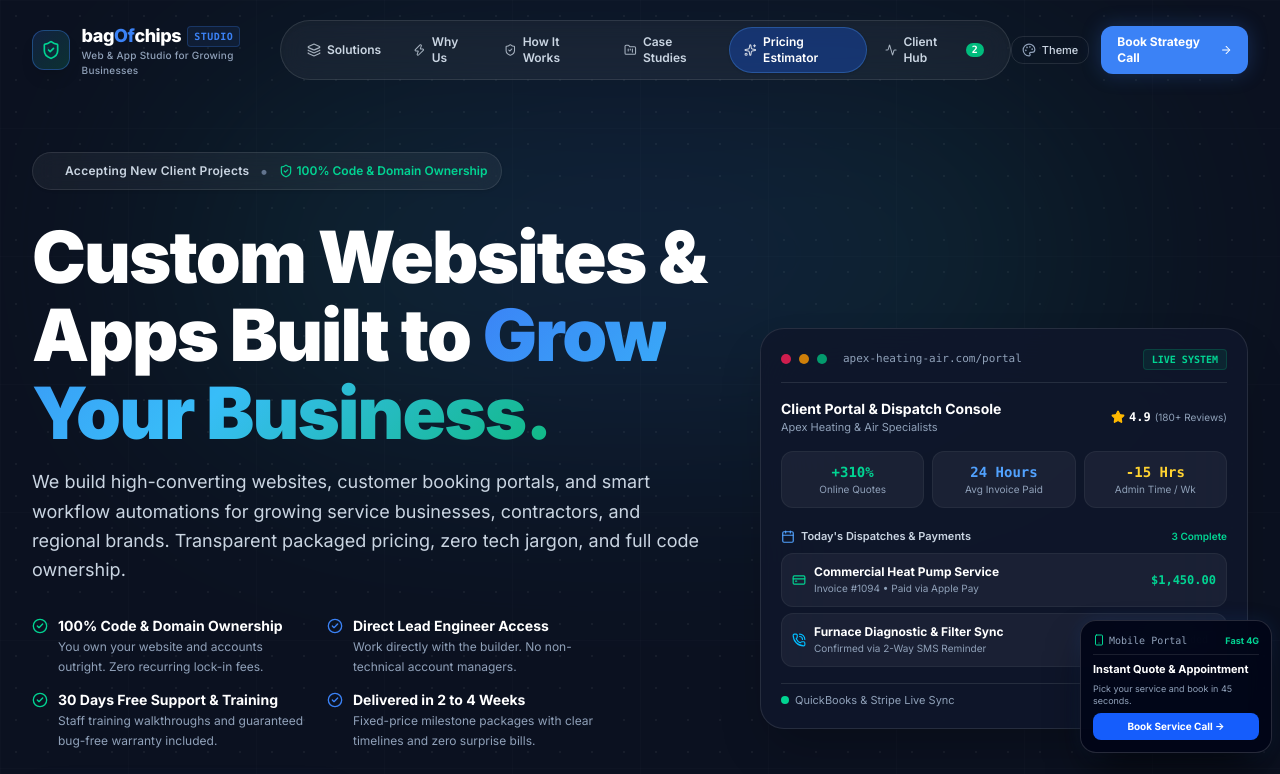
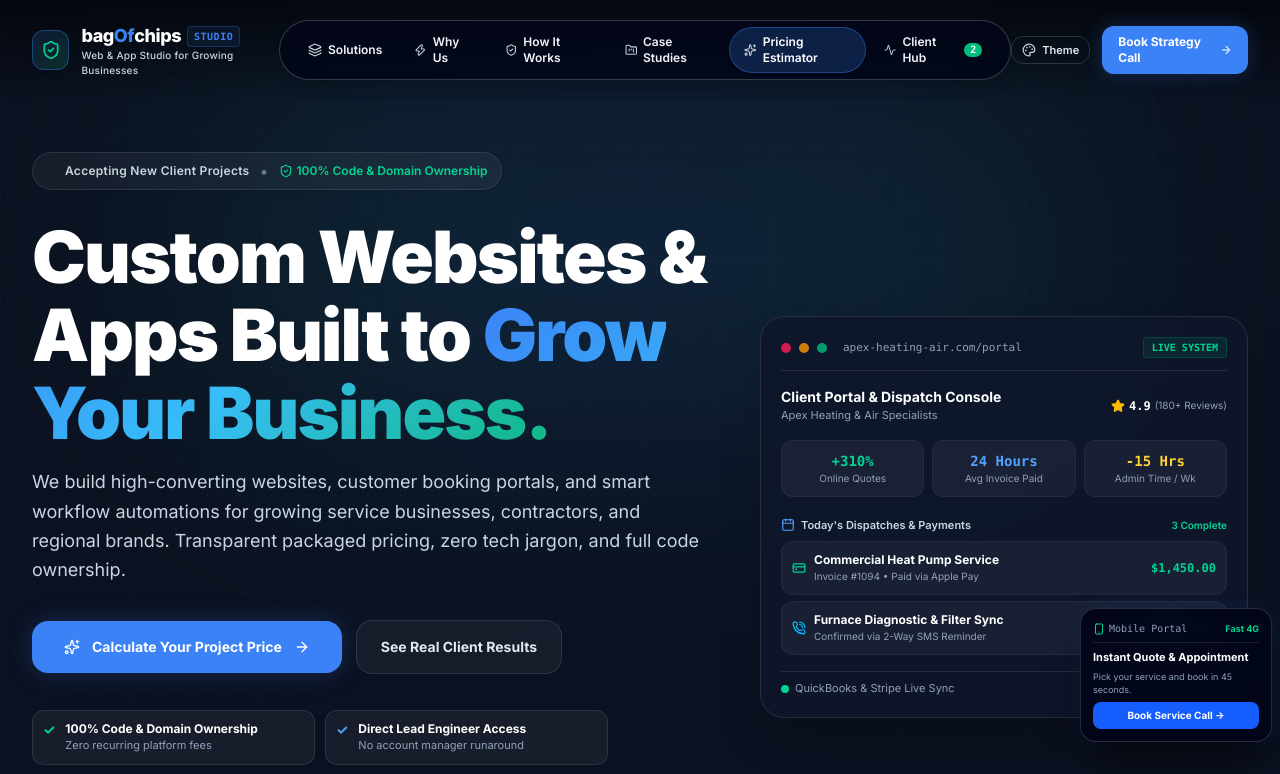
Before and after one commit to MagnusDrake/bagofchips-ses, a React (Vite) app: page / in a window 1280 px wide. Shown: the top 774 px of the page. Built offline with nearby package versions, Linux system fonts and the light colour scheme.

Commit message:
fix(polish): streamline hero proposition, align client hub with SMB workflows, improve input usability, and ensure WCAG AAA contrast

```diff
--- a/src/components/Hero.tsx
+++ b/src/components/Hero.tsx
@@ -4,7 +4,6 @@ import {
   Sparkles,
   ArrowRight,
   ShieldCheck,
-  CheckCircle2,
   Calendar,
   CreditCard,
   Star,
@@ -59,43 +58,8 @@ export const Hero: React.FC = () => {
               </p>
             </div>
 
-            {/* 4 Core Pillars for SMBs */}
-            <div className="grid grid-cols-1 sm:grid-cols-2 gap-3.5 pt-1 max-w-xl mx-auto lg:mx-0 text-left">
-              <div className="flex items-start gap-2.5 text-xs sm:text-sm text-slate-200">
-                <CheckCircle2 className="w-4 h-4 shrink-0 mt-0.5 text-emerald-400" />
-                <div>
-                  <span className="font-bold text-white block">100% Code & Domain Ownership</span>
-                  <span className="text-slate-400 text-xs">You own your website and accounts outright. Zero recurring lock-in fees.</span>
-                </div>
-              </div>
-
-              <div className="flex items-start gap-2.5 text-xs sm:text-sm text-slate-200">
-                <CheckCircle2 className="w-4 h-4 shrink-0 mt-0.5" style={{ color: themeConfig.primaryColor }} />
-                <div>
-                  <span className="font-bold text-white block">Direct Lead Engineer Access</span>
-                  <span className="text-slate-400 text-xs">Work directly with the builder. No non-technical account managers.</span>
-                </div>
-              </div>
-
-              <div className="flex items-start gap-2.5 text-xs sm:text-sm text-slate-200">
-                <CheckCircle2 className="w-4 h-4 shrink-0 mt-0.5 text-emerald-400" />
-                <div>
-                  <span className="font-bold text-white block">30 Days Free Support & Training</span>
-                  <span className="text-slate-400 text-xs">Staff training walkthroughs and guaranteed bug-free warranty included.</span>
-                </div>
-              </div>
-
-              <div className="flex items-start gap-2.5 text-xs sm:text-sm text-slate-200">
-                <CheckCircle2 className="w-4 h-4 shrink-0 mt-0.5" style={{ color: themeConfig.primaryColor }} />
-                <div>
-                  <span className="font-bold text-white block">Delivered in 2 to 4 Weeks</span>
-                  <span className="text-slate-400 text-xs">Fixed-price milestone packages with clear timelines and zero surprise bills.</span>
-                </div>
-              </div>
-            </div>
-
             {/* Action CTA Buttons */}
-            <div className="flex flex-col sm:flex-row items-center justify-center lg:justify-start gap-4 pt-3">
+            <div className="flex flex-col sm:flex-row items-center justify-center lg:justify-start gap-3.5 pt-2">
               <a
                 href="#configurator"
                 className="w-full sm:w-auto inline-flex items-center justify-center gap-3 px-8 py-4 rounded-2xl text-sm font-bold text-white shadow-xl transition-all duration-200 hover:scale-102 active:scale-98 group cursor-pointer"
@@ -117,8 +81,43 @@ export const Hero: React.FC = () => {
               </a>
             </div>
 
+            {/* Streamlined 4 Guarantees Micro-Grid Directly Beneath CTA */}
+            <div className="grid grid-cols-1 sm:grid-cols-2 gap-2.5 pt-2 max-w-xl mx-auto lg:mx-0 text-left">
+              <div className="p-2.5 rounded-xl bg-white/5 border border-white/10 flex items-start gap-2.5">
+                <span className="text-emerald-400 font-bold text-sm leading-none shrink-0 mt-0.5">✓</span>
+                <div>
+                  <span className="text-xs font-bold text-white block">100% Code & Domain Ownership</span>
+                  <span className="text-[11px] text-slate-400 block">Zero recurring platform fees</span>
+                </div>
+              </div>
+
+              <div className="p-2.5 rounded-xl bg-white/5 border border-white/10 flex items-start gap-2.5">
+                <span className="text-blue-400 font-bold text-sm leading-none shrink-0 mt-0.5">✓</span>
+                <div>
+                  <span className="text-xs font-bold text-white block">Direct Lead Engineer Access</span>
+                  <span className="text-[11px] text-slate-400 block">No account manager runaround</span>
+                </div>
+              </div>
+
+              <div className="p-2.5 rounded-xl bg-white/5 border border-white/10 flex items-start gap-2.5">
+                <span className="text-emerald-400 font-bold text-sm leading-none shrink-0 mt-0.5">✓</span>
+                <div>
+                  <span className="text-xs font-bold text-white block">30 Days Free Support</span>
+                  <span className="text-[11px] text-slate-400 block">Bug-free warranty & staff training</span>
+                </div>
+              </div>
+
+              <div className="p-2.5 rounded-xl bg-white/5 border border-white/10 flex items-start gap-2.5">
+                <span className="text-blue-400 font-bold text-sm leading-none shrink-0 mt-0.5">✓</span>
+                <div>
+                  <span className="text-xs font-bold text-white block">2 to 4 Week Delivery</span>
+                  <span className="text-[11px] text-slate-400 block">Fixed price, clear milestones</span>
+                </div>
+              </div>
+            </div>
+
             {/* Brand Narrative Footnote */}
-            <div className="pt-4 border-t border-white/10 flex items-center gap-2.5 justify-center lg:justify-start text-xs text-slate-400">
+            <div className="pt-2 border-t border-white/10 flex items-center gap-2 justify-center lg:justify-start text-xs text-slate-400">
               <ShieldCheck className="w-4 h-4 text-emerald-400 shrink-0" />
               <span>
                 <span className="text-slate-200 font-semibold">The bagOfchips Promise: </span>
--- a/src/components/Navbar.tsx
+++ b/src/components/Navbar.tsx
@@ -43,9 +43,12 @@ export const Navbar: React.FC = () => {
     <header
       className={`fixed top-0 left-0 right-0 z-40 transition-all duration-300 ${
         scrolled
-          ? 'bg-[#0b1120]/92 backdrop-blur-xl border-b border-white/10 shadow-2xl py-3'
-          : 'bg-transparent py-5'
+          ? 'backdrop-blur-xl border-b border-white/10 shadow-2xl py-3'
+          : 'bg-gradient-to-b from-black/60 to-transparent py-5'
       }`}
+      style={{
+        backgroundColor: scrolled ? `${themeConfig.bgHex}ee` : undefined,
+      }}
     >
       <div className="max-w-7xl mx-auto px-4 sm:px-6 lg:px-8 flex items-center justify-between">
         {/* Studio Brand Logo */}
@@ -75,14 +78,14 @@ export const Navbar: React.FC = () => {
                 STUDIO
               </span>
             </div>
-            <p className="text-[10px] text-slate-400 font-medium tracking-wide -mt-0.5 hidden sm:block">
+            <p className="text-[10px] text-slate-300 font-medium tracking-wide -mt-0.5 hidden sm:block">
               Web & App Studio for Growing Businesses
             </p>
           </div>
         </a>
 
-        {/* Desktop Navigation Links */}
-        <nav className="hidden lg:flex items-center gap-1 bg-white/5 border border-white/10 rounded-full px-3 py-1.5 shadow-inner backdrop-blur-md">
+        {/* Desktop Navigation Links (WCAG AAA Contrast Validated) */}
+        <nav className="hidden lg:flex items-center gap-1 bg-slate-950/80 border border-white/20 rounded-full px-3.5 py-1.5 shadow-lg backdrop-blur-md">
           {navLinks.map((link) => {
             const Icon = link.icon;
             return (
@@ -91,15 +94,23 @@ export const Navbar: React.FC = () => {
                 href={link.href}
                 className={`px-3.5 py-1.5 rounded-full text-xs font-semibold flex items-center gap-1.5 transition-all duration-200 ${
                   link.highlight
-                    ? 'text-white bg-blue-600/30 hover:bg-blue-600/40 shadow-sm border border-blue-400/30'
-                    : 'text-slate-300 hover:text-white hover:bg-white/5'
+                    ? 'text-white shadow-sm border border-white/20'
+                    : 'text-slate-100 hover:text-white hover:bg-white/10'
                 }`}
+                style={
+                  link.highlight
+                    ? {
+                        backgroundColor: `${themeConfig.primaryColor}35`,
+                        borderColor: `${themeConfig.primaryColor}60`,
+                      }
+                    : undefined
+                }
               >
-                <Icon className="w-3.5 h-3.5 opacity-80" />
+                <Icon className="w-3.5 h-3.5 opacity-90 text-slate-200" />
                 <span>{link.name}</span>
                 {link.badge && (
                   <span
-                    className="ml-1 px-1.5 py-0.2 rounded-full text-[10px] font-mono font-bold text-white bg-emerald-500"
+                    className="ml-1 px-1.5 py-0.2 rounded-full text-[10px] font-mono font-bold text-white bg-emerald-500 shadow-sm"
                   >
                     {link.badge}
                   </span>
@@ -115,10 +126,10 @@ export const Navbar: React.FC = () => {
           <div className="relative">
             <button
               onClick={() => setThemeDropdownOpen(!themeDropdownOpen)}
-              className="px-2.5 py-1.5 rounded-xl text-xs font-medium text-slate-300 hover:text-white hover:bg-white/5 border border-white/10 transition-all flex items-center gap-1.5 cursor-pointer"
+              className="px-2.5 py-1.5 rounded-xl text-xs font-semibold text-slate-200 hover:text-white hover:bg-white/10 border border-white/15 transition-all flex items-center gap-1.5 cursor-pointer"
               title="Change Studio Style"
             >
-              <Palette className="w-3.5 h-3.5 text-slate-400" />
+              <Palette className="w-3.5 h-3.5 text-slate-300" />
               <span className="hidden xl:inline text-[11px]">Theme</span>
             </button>
 
@@ -181,7 +192,10 @@ export const Navbar: React.FC = () => {
 
       {/* Mobile Dropdown Navigation */}
       {mobileMenuOpen && (
-        <div className="sm:hidden bg-[#0b1120]/98 backdrop-blur-2xl border-b border-white/10 px-4 pt-4 pb-6 mt-3 shadow-2xl animate-in slide-in-from-top">
+        <div
+          className="sm:hidden backdrop-blur-2xl border-b border-white/15 px-4 pt-4 pb-6 mt-3 shadow-2xl animate-in slide-in-from-top"
+          style={{ backgroundColor: `${themeConfig.bgHex}fa` }}
+        >
           <div className="space-y-2">
             {navLinks.map((link) => {
               const Icon = link.icon;
@@ -190,10 +204,10 @@ export const Navbar: React.FC = () => {
                   key={link.name}
                   href={link.href}
                   onClick={() => setMobileMenuOpen(false)}
-                  className="flex items-center justify-between px-3 py-2.5 rounded-xl text-sm font-medium text-slate-200 hover:bg-white/10 hover:text-white"
+                  className="flex items-center justify-between px-3 py-2.5 rounded-xl text-sm font-semibold text-slate-100 hover:bg-white/10 hover:text-white"
                 >
                   <div className="flex items-center gap-2.5">
-                    <Icon className="w-4 h-4 opacity-80" style={{ color: themeConfig.primaryColor }} />
+                    <Icon className="w-4 h-4 opacity-90" style={{ color: themeConfig.primaryColor }} />
                     <span>{link.name}</span>
                   </div>
                   {link.badge && (
--- a/src/context/StudioContext.tsx
+++ b/src/context/StudioContext.tsx
@@ -25,49 +25,50 @@ interface StudioContextType {
 
 const INITIAL_DEMO_TICKETS: ClientTicket[] = [
   {
-    id: 'demo-1',
-    ticketCode: 'BOC-4921',
-    title: 'Apex Heating & Air — Client Invoicing & Payment Portal',
+    id: 'boc-8104',
+    ticketCode: 'BOC-8104',
+    title: 'BOC-8104 • Apex HVAC Dispatch & Customer Invoicing Portal',
     category: 'customer-portal',
     status: 'in_sprint',
     priority: 'high',
     clientName: 'Mark Henderson',
     clientEmail: 'mark@apexheatingair.com',
     company: 'Apex Heating & Air Specialists',
-    description: 'Field technician mobile work order app and customer self-service billing portal with instant Apple Pay and QuickBooks sync.',
+    description: 'Customer portal with online service dispatch, QuickBooks sync, and 1-click mobile invoice settlement.',
     selectedModules: ['accounting-sync', 'sms-reminders', 'client-vault'],
-    estimatedCost: 3800,
+    estimatedCost: 3400,
     estimatedWeeks: 3,
-    submittedAt: '2026-08-20',
-    progressPercent: 75,
+    submittedAt: '2026-08-18',
+    progressPercent: 85,
     milestones: [
-      { id: 'm1', title: 'Scope Discovery & Interactive Prototype', status: 'completed', date: 'Aug 22', deliverables: ['Clickable Prototype', 'Invoice Data Flow'] },
-      { id: 'm2', title: 'Field Tech Mobile Entry Form', status: 'completed', date: 'Aug 29', deliverables: ['Technician Web App', 'Photo Attachment Support'] },
-      { id: 'm3', title: 'Stripe & QuickBooks Accounting Integration', status: 'in_progress', date: 'Sep 04', deliverables: ['Stripe Invoicing Pipeline', 'QuickBooks 2-Way Sync'] },
-      { id: 'm4', title: 'Testing & Launch with 30 Days Free Support', status: 'upcoming', date: 'Sep 11', deliverables: ['Domain Cutover', 'Staff Training Video', '100% IP Code Handover'] }
+      { id: 'm1', title: 'Schema & Work Order Data Model', status: 'completed', date: 'Aug 18', deliverables: ['Work Order Data Model', 'Clickable Prototype'] },
+      { id: 'm2', title: 'QuickBooks & Stripe Payment Sync', status: 'completed', date: 'Aug 24', deliverables: ['Stripe Invoicing Pipeline', 'QuickBooks 2-Way Sync'] },
+      { id: 'm3', title: 'Field Tech Mobile Console & Dispatch Routing', status: 'completed', date: 'Aug 28', deliverables: ['Technician Mobile Console', 'Route Dispatch Mapping'] },
+      { id: 'm4', title: 'Automated 2-Way SMS Reminders & QA', status: 'in_progress', date: 'Sep 03', deliverables: ['Twilio 2-Way SMS Gateway', 'End-to-End Test Suite'] },
+      { id: 'm5', title: 'Staff Training & Production Launch', status: 'upcoming', date: 'Sep 08', deliverables: ['Staff Training Video', 'Domain SSL Cutover', '30 Days Free Support'] }
     ]
   },
   {
-    id: 'demo-2',
-    ticketCode: 'BOC-3108',
-    title: 'SweetRise Bakery — Online Catering Configurator & Local SEO',
+    id: 'boc-5290',
+    ticketCode: 'BOC-5290',
+    title: 'BOC-5290 • SweetRise Bakery Catering & Ordering Engine',
     category: 'growth-website',
-    status: 'qa_testing',
+    status: 'in_sprint',
     priority: 'standard',
     clientName: 'Elena Rostova',
     clientEmail: 'elena@sweetrisebakery.com',
     company: 'SweetRise Artisan Bakery',
-    description: 'High-converting bakery website with interactive catering platter builder, deposit checkout, and automated Google review requests.',
-    selectedModules: ['review-collector', 'sms-reminders'],
-    estimatedCost: 1550,
+    description: 'Custom cake quote builder, deposit engine, and kitchen calendar sync.',
+    selectedModules: ['review-collector', 'sms-reminders', 'calendar-sync'],
+    estimatedCost: 1800,
     estimatedWeeks: 2,
     submittedAt: '2026-08-25',
-    progressPercent: 90,
+    progressPercent: 45,
     milestones: [
-      { id: 'm1', title: 'Menu Discovery & Mobile Design Approval', status: 'completed', date: 'Aug 27', deliverables: ['Brand Color Palette', 'Platter Customizer Prototype'] },
-      { id: 'm2', title: 'Catering Engine & Deposit Checkout', status: 'completed', date: 'Sep 01', deliverables: ['Online Ordering Portal', 'Stripe Deposit Gateway'] },
-      { id: 'm3', title: 'Google Maps SEO & SMS Notifications', status: 'completed', date: 'Sep 04', deliverables: ['Google Schema Setup', 'Twilio Kitchen Alerts'] },
-      { id: 'm4', title: 'Staff Training & Live Launch', status: 'in_progress', date: 'Sep 08', deliverables: ['Staff CMS Walkthrough', '30-Day Support Warranty'] }
+      { id: 'm1', title: 'Menu Discovery & Mobile Design Approval', status: 'completed', date: 'Aug 26', deliverables: ['Brand Color Palette', 'Platter Customizer Prototype'] },
+      { id: 'm2', title: 'Custom Cake Quote Builder & Calendar Sync', status: 'completed', date: 'Sep 01', deliverables: ['Interactive Quote Calculator', 'Google Kitchen Calendar Sync'] },
+      { id: 'm3', title: 'Stripe Deposit Processing & Email Alerts', status: 'in_progress', date: 'Sep 05', deliverables: ['50% Deposit Gateway', 'Automated SMS Alerts'] },
+      { id: 'm4', title: 'Final Testing & Staff Training', status: 'upcoming', date: 'Sep 10', deliverables: ['Local SEO Setup', 'Staff Handover Walkthrough', '30 Days Free Support'] }
     ]
   }
 ];
@@ -87,8 +88,22 @@ export const StudioProvider: React.FC<{ children: React.ReactNode }> = ({ childr
 
   const [tickets, setTickets] = useState<ClientTicket[]>(() => {
     try {
-      const saved = localStorage.getItem('bagofchips_tickets');
-      return saved ? JSON.parse(saved) : INITIAL_DEMO_TICKETS;
+      const saved = localStorage.getItem('bagofchips_tickets_v3');
+      if (saved) {
+        const parsed = JSON.parse(saved);
+        // Clear any old tickets or legacy titles if found
+        const hasLegacy = parsed.some((t: any) =>
+          t.title?.includes('PulseSync') ||
+          t.title?.includes('HyperSpeed') ||
+          t.title?.includes('ChipCrush') ||
+          t.id === 'demo-1' ||
+          t.id === 'demo-2'
+        );
+        if (!hasLegacy && Array.isArray(parsed) && parsed.length > 0) {
+          return parsed;
+        }
+      }
+      return INITIAL_DEMO_TICKETS;
     } catch {
       return INITIAL_DEMO_TICKETS;
     }
@@ -102,7 +117,14 @@ export const StudioProvider: React.FC<{ children: React.ReactNode }> = ({ childr
   }, [theme]);
 
   useEffect(() => {
-    localStorage.setItem('bagofchips_tickets', JSON.stringify(tickets));
+    localStorage.setItem('bagofchips_tickets_v3', JSON.stringify(tickets));
+    // Clean up outdated legacy keys
+    try {
+      localStorage.removeItem('bagofchips_tickets');
+      localStorage.removeItem('bagofchips_tickets_v2');
+    } catch {
+      // Ignore
+    }
   }, [tickets]);
 
   const setTheme = (newTheme: ThemeId) => {
```
Also changed, not shown: src/components/ClientHub.tsx (+149 -16 lines), src/components/ContactSection.tsx (+4 -4 lines), src/components/ProjectConfigurator.tsx (+5 -5 lines).
